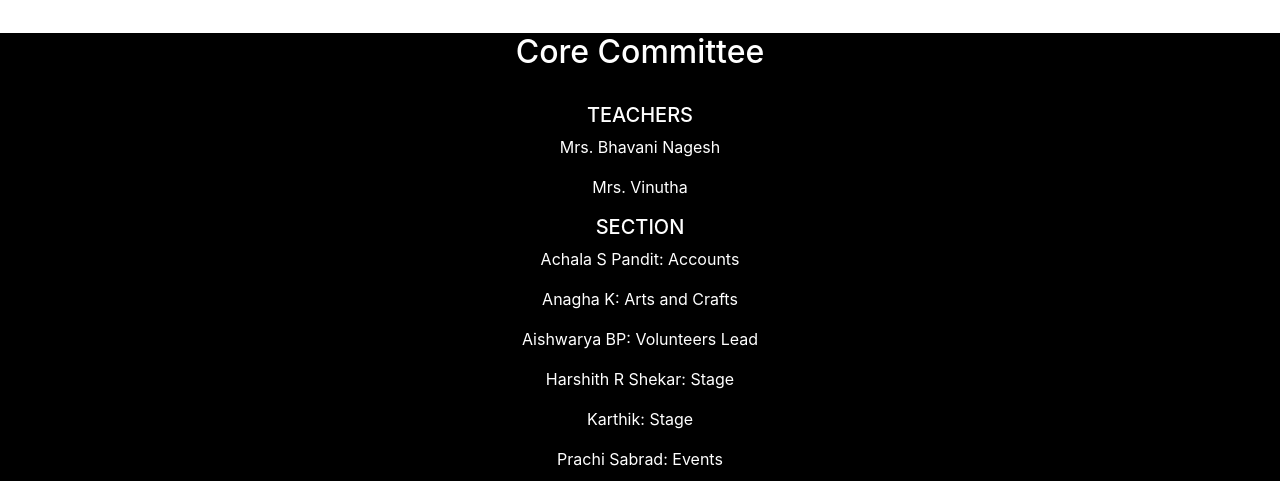
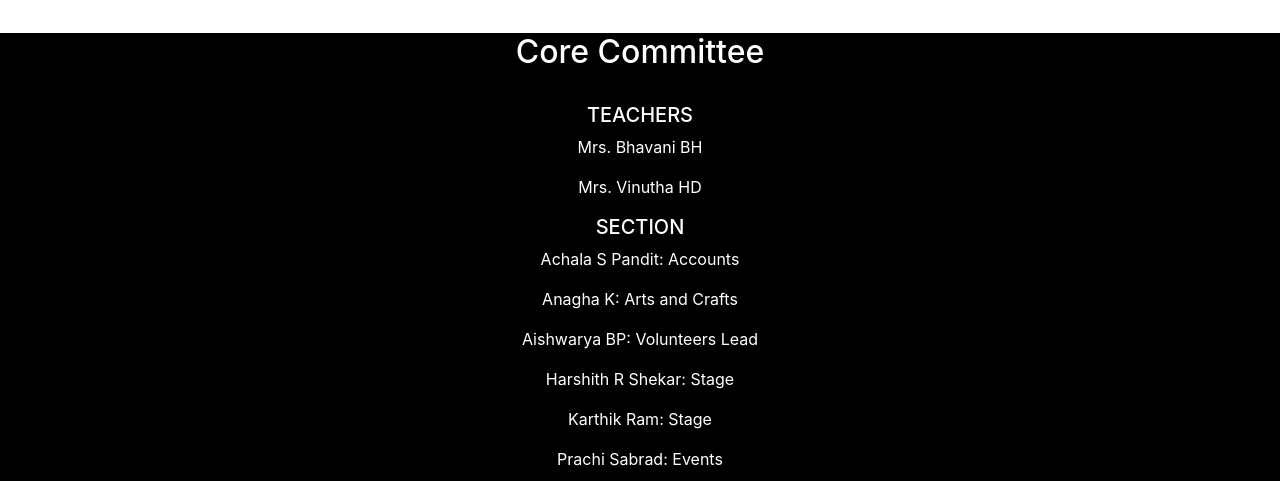
Before and after one commit to PujitYG/CSFEST, a plain HTML site: page index.html in a window 1280 px wide. Shown: the part 2280-2761 px from the top of the page. Drawn offline with nearby package versions, Linux system fonts and the light colour scheme; a web font is replaced by a local one.

Commit message:
Add files via upload

```diff
--- a/index.html
+++ b/index.html
@@ -221,8 +221,8 @@
             <h2 class="text-decoration-underline">Core Committee</h2>
             <br>
             <h5>TEACHERS</h4>
-              <p>Mrs. Bhavani Nagesh</p>
-              <p>Mrs. Vinutha</p>
+              <p>Mrs. Bhavani BH</p>
+              <p>Mrs. Vinutha HD</p>
               <div class="row">
                   <div class="col col-sm-12 col-md-12">
                       <h5 class="text-decoration-underline">SECTION</h5>
@@ -230,7 +230,7 @@
                       <p>Anagha K: Arts and Crafts</p>
                       <p>Aishwarya BP: Volunteers Lead</p>
                       <p>Harshith R Shekar: Stage</p>
-                      <p>Karthik: Stage</p>
+                      <p>Karthik Ram: Stage</p>
                       <p>Prachi Sabrad: Events</p>
                       <p>Pujit YG: Website and design</p>
                       <p>Reha:Events and Tshirt</p>
```
